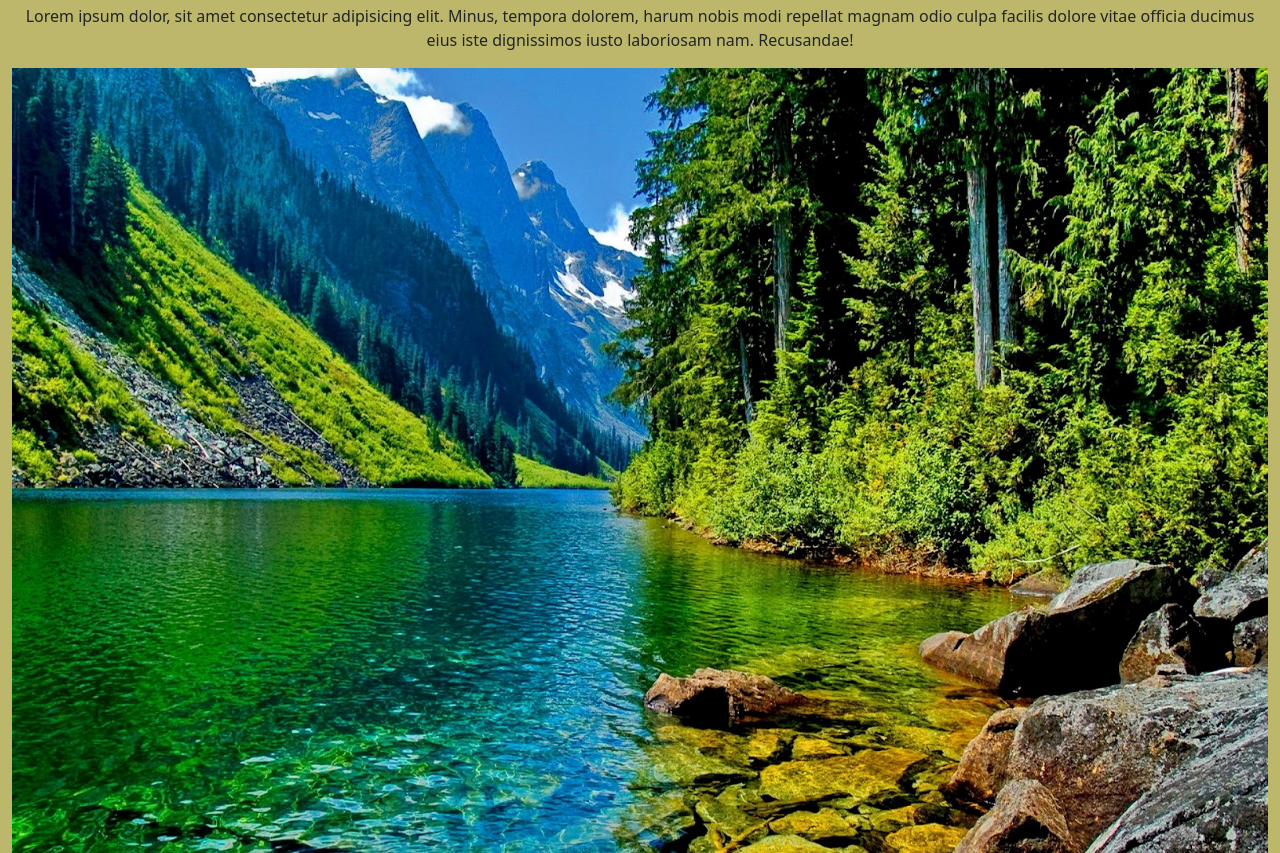
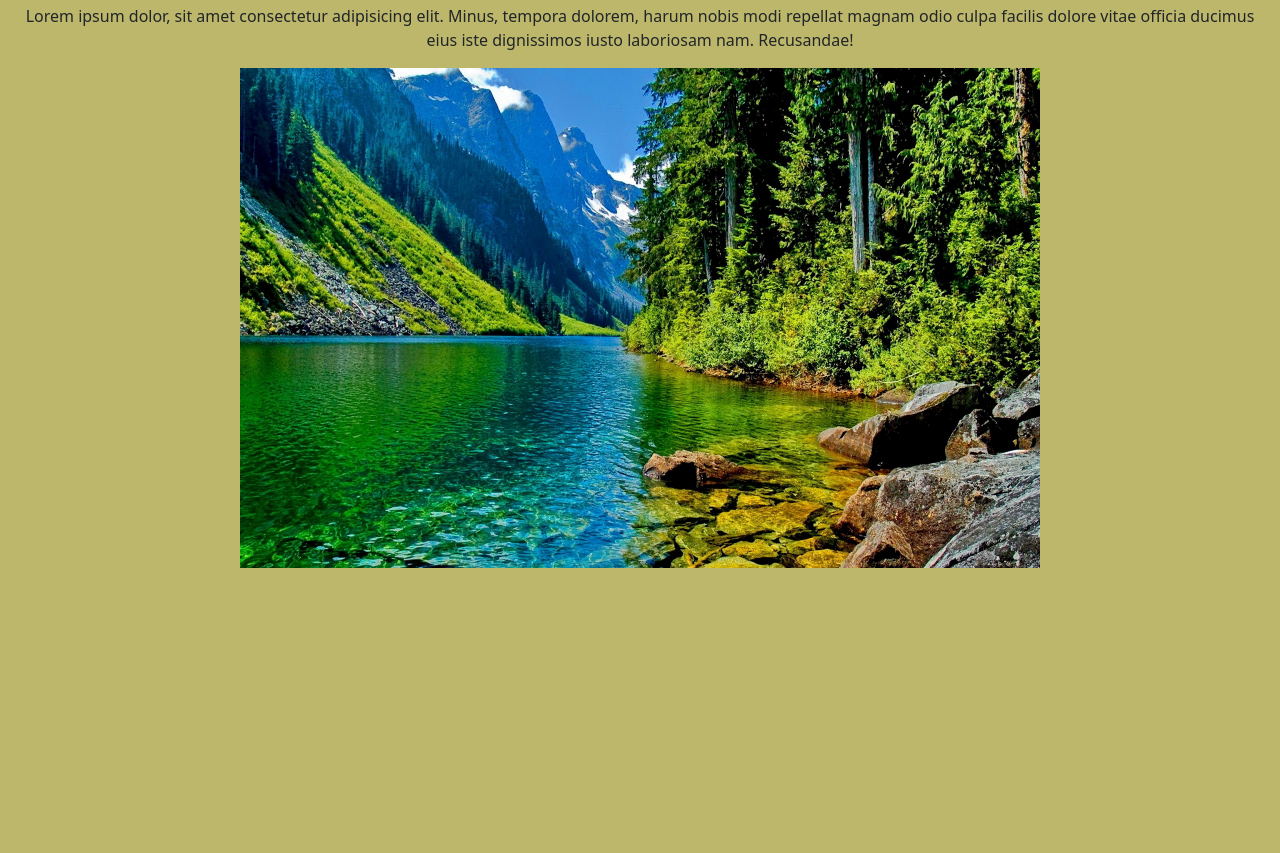
Before and after one commit to amaiur95/miRepositorio1, a plain HTML site: page index.html in a window 1280 px wide. Shown: the part 42-895 px from the top of the page. After the commit the page ends 800 px from the top, so only its background shows below. Drawn offline with nearby package versions, Linux system fonts and the light colour scheme.

Commit message:
cambiado el tamaño de la imágen

```diff
--- a/index.html
+++ b/index.html
@@ -24,7 +24,7 @@
             repellat magnam odio culpa facilis dolore vitae officia ducimus eius iste dignissimos iusto laboriosam
             nam. Recusandae!</p>
 
-        <img class="img-fluid text-center" src="./images/imagen1.jpg" alt="paisaje">
+        <img class="img-fluid text-center" style="width: 800px;" src="./images/imagen1.jpg" alt="paisaje">
     </main>
     <footer>
         <!-- place footer here -->
```
